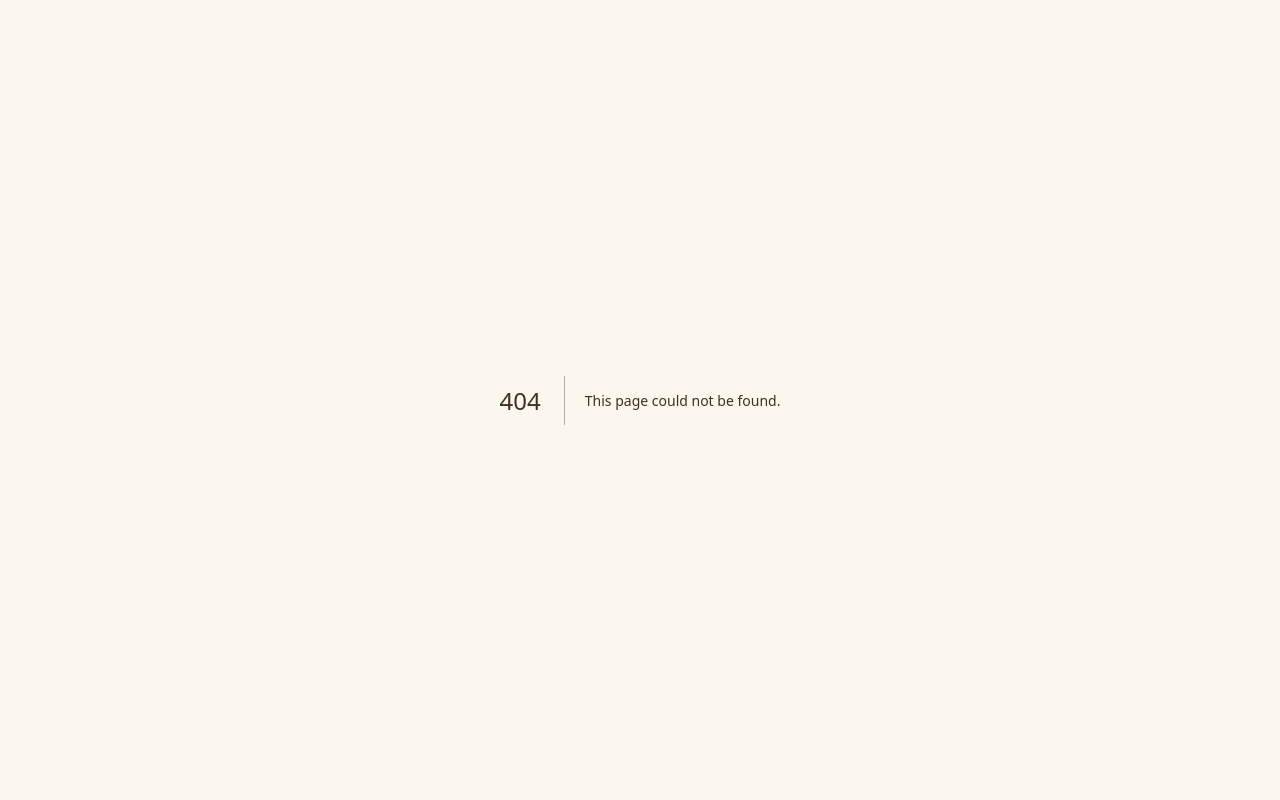
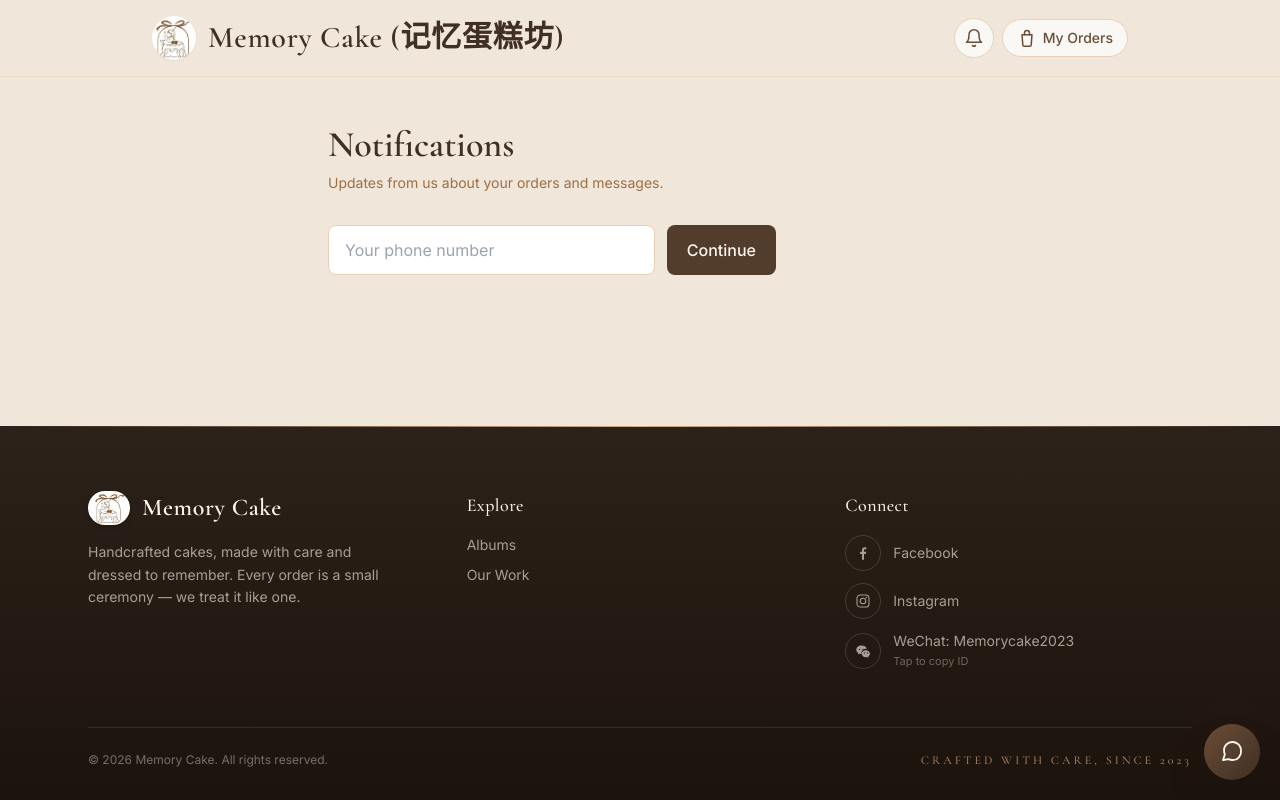
Before and after one commit to Nyein-Htut/memory-cake, a Next.js app: page /notifications in a window 1280 px wide. Before the commit this address had no page. Built offline with nearby package versions, Linux system fonts and the light colour scheme.

Commit message:
Create page.js

```diff
--- /dev/null
+++ b/app/notifications/page.js
@@ -0,0 +1,128 @@
+"use client";
+
+import { useState, useEffect, useCallback } from "react";
+import PublicHeader from "@/components/PublicHeader";
+import Footer from "@/components/Footer";
+import OrderChatPanel from "@/components/OrderChatPanel";
+import SupportChatPanel from "@/components/SupportChatPanel";
+
+export default function NotificationsPage() {
+  const [phone, setPhone] = useState("");
+  const [phoneInput, setPhoneInput] = useState("");
+  const [items, setItems] = useState([]);
+  const [loading, setLoading] = useState(false);
+  const [activeOrderId, setActiveOrderId] = useState(null);
+  const [showSupportChat, setShowSupportChat] = useState(false);
+
+  const load = useCallback(
+    async (p) => {
+      const target = (p ?? phone).trim();
+      if (!target) return;
+      setLoading(true);
+      const res = await fetch(`/api/notifications?phone=${encodeURIComponent(target)}`);
+      if (res.ok) {
+        const data = await res.json();
+        setItems(data.items || []);
+      }
+      setLoading(false);
+    },
+    [phone]
+  );
+
+  useEffect(() => {
+    const saved = localStorage.getItem("memory_cake_phone");
+    if (saved) {
+      setPhone(saved);
+      load(saved);
+    }
+    // eslint-disable-next-line react-hooks/exhaustive-deps
+  }, []);
+
+  function handleUsePhone(e) {
+    e.preventDefault();
+    if (!phoneInput.trim()) return;
+    localStorage.setItem("memory_cake_phone", phoneInput.trim());
+    setPhone(phoneInput.trim());
+    load(phoneInput.trim());
+  }
+
+  return (
+    <div className="min-h-screen flex flex-col bg-[#F0E6DA]">
+      <PublicHeader />
+
+      <main className="flex-1 max-w-2xl mx-auto w-full px-4 sm:px-6 py-10 sm:py-12">
+        <h1 className="font-serif font-semibold text-3xl sm:text-4xl text-cocoa-900 mb-2">Notifications</h1>
+        <p className="text-cocoa-500 text-sm mb-8">Updates from us about your orders and messages.</p>
+
+        {!phone ? (
+          <form onSubmit={handleUsePhone} className="flex flex-col sm:flex-row gap-3 max-w-md">
+            <input
+              type="tel"
+              value={phoneInput}
+              onChange={(e) => setPhoneInput(e.target.value)}
+              placeholder="Your phone number"
+              className="flex-1 rounded-lg border border-cocoa-200 bg-white px-4 py-3 text-cocoa-900 focus:outline-none focus:ring-2 focus:ring-cocoa-500"
+            />
+            <button
+              type="submit"
+              className="rounded-lg bg-cocoa-800 text-cream px-5 py-3 font-medium hover:bg-cocoa-900"
+            >
+              Continue
+            </button>
+          </form>
+        ) : loading ? (
+          <p className="text-cocoa-400">Loading...</p>
+        ) : items.length === 0 ? (
+          <p className="text-cocoa-400">You're all caught up — no new updates.</p>
+        ) : (
+          <div className="space-y-3">
+            {items.map((item) => (
+              <button
+                key={`${item.type}-${item.id}`}
+                onClick={() => {
+                  if (item.type === "order") setActiveOrderId(item.order_id);
+                  else setShowSupportChat(true);
+                }}
+                className="w-full text-left bg-white rounded-2xl border border-cocoa-100 shadow-card p-4 hover:border-cocoa-300 transition-colors"
+              >
+                <div className="flex items-center justify-between mb-1">
+                  <span className="text-xs font-medium text-cocoa-500">
+                    {item.type === "order" ? `Order #${item.order_id}` : "Memory Cake"}
+                  </span>
+                  <span className="text-[10px] text-cocoa-400">
+                    {new Date(item.created_at).toLocaleString()}
+                  </span>
+                </div>
+                <p className="text-sm text-cocoa-900">{item.message || "📎 Sent an attachment"}</p>
+              </button>
+            ))}
+          </div>
+        )}
+      </main>
+
+      {activeOrderId && (
+        <OrderChatPanel
+          orderId={activeOrderId}
+          role="customer"
+          phone={phone}
+          onClose={() => {
+            setActiveOrderId(null);
+            load();
+          }}
+        />
+      )}
+      {showSupportChat && (
+        <SupportChatPanel
+          phone={phone}
+          role="customer"
+          onClose={() => {
+            setShowSupportChat(false);
+            load();
+          }}
+        />
+      )}
+
+      <Footer />
+    </div>
+  );
+}
```
